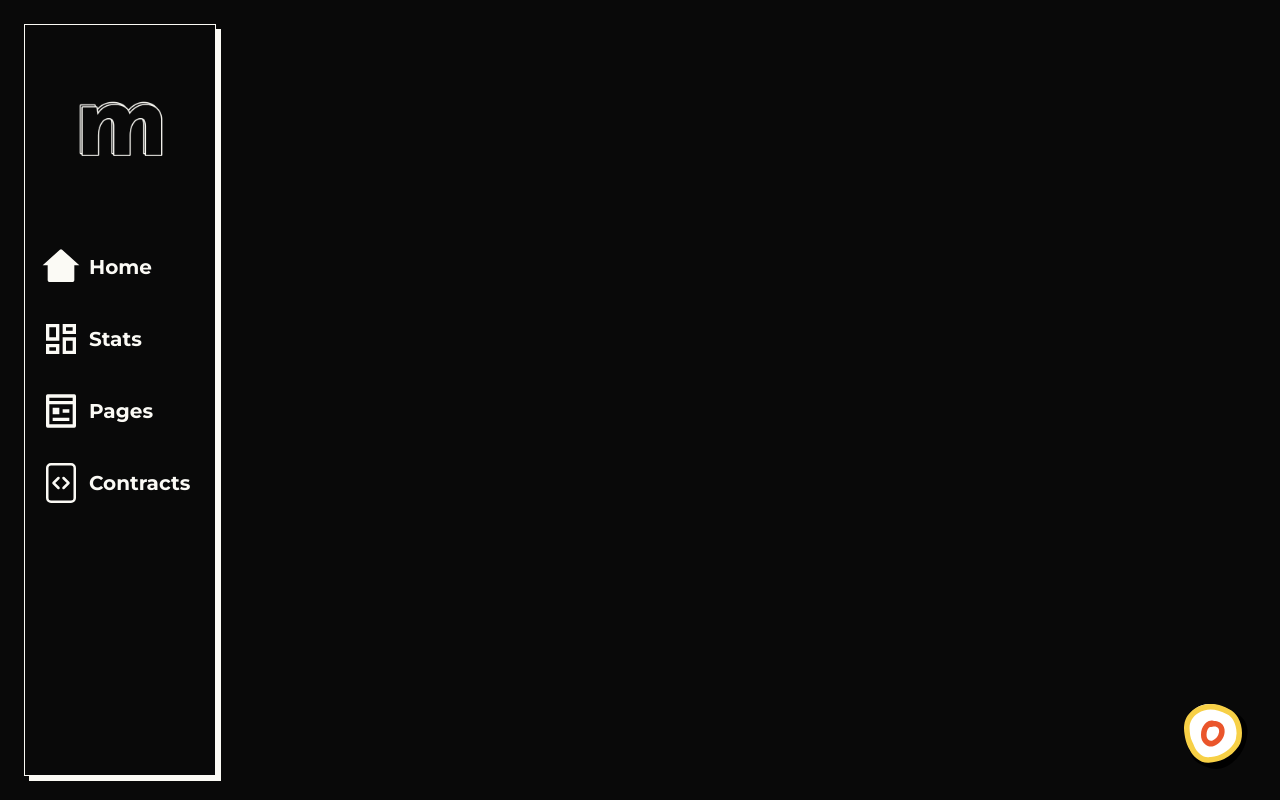
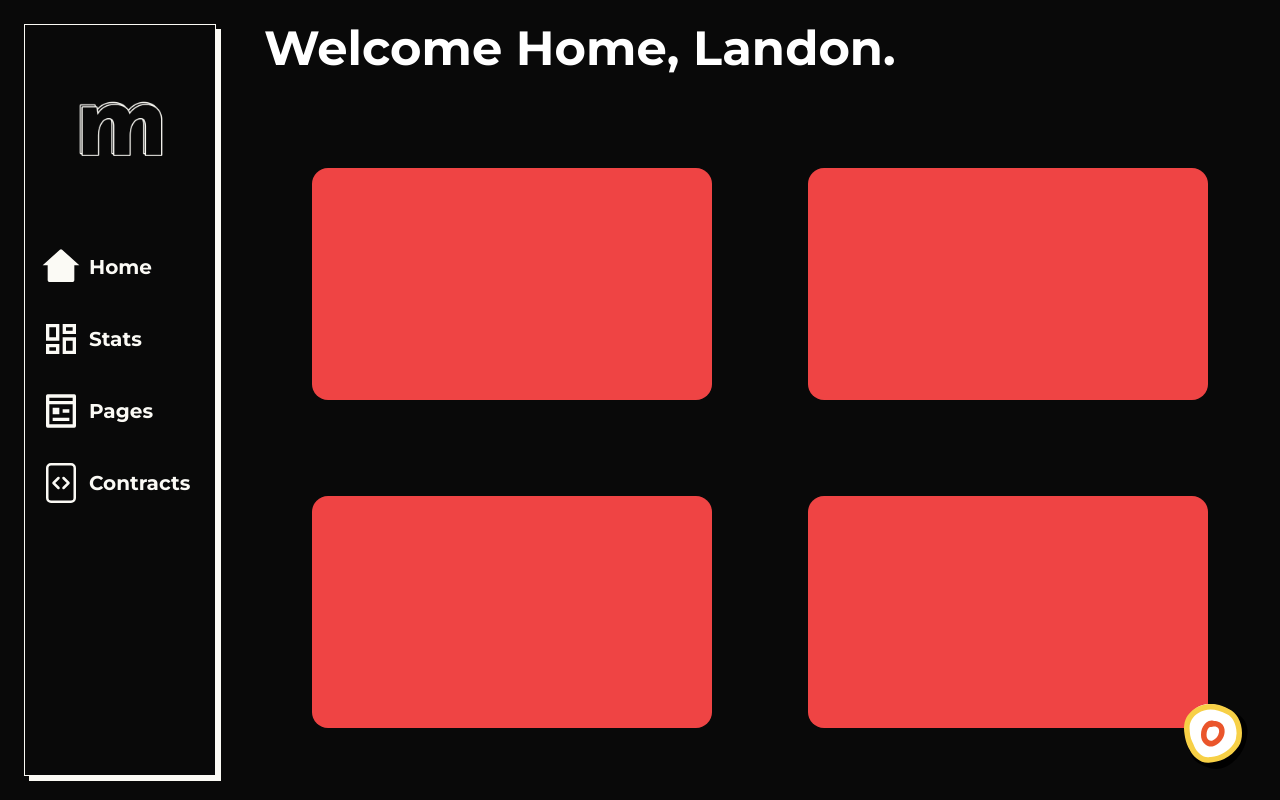
Before and after one commit to Monatize/layer1, a Next.js app: page /home in a window 1280 px wide. Built offline with nearby package versions, Linux system fonts and the light colour scheme.

Commit message:
git commit hyphen main quotation mark quotation mark

```diff
--- a/components/Home/HomePanel.tsx
+++ b/components/Home/HomePanel.tsx
@@ -4,8 +4,30 @@ interface IHomePanel {
 
 const HomePanel = (props: IHomePanel) => {
 	return (
-		<div className={`w-full h-full transition-all duration-500 overflow-y-scroll rounded-tl-2xl ${props.dark ? "gradient-border-tl" : "gradient-border-light-tl"}`}>
-			<div className="w-full h-full"></div>
+		<div className={`w-full h-full transition-all duration-500 overflow-y-hidden p-6`}>
+			<h1 className="font-mt font-bold text-white text-5xl whitespace-nowrap">Welcome Home, Landon.</h1>
+			<div className="w-full h-full flex flex-wrap pt-12 pb-12 overflow-y-scroll">
+				<div className="w-full flex items-center basis-full xl:basis-1/2 p-4 xl:p-12">
+					<div className="w-full h-full bg-red-500 rounded-2xl p-8">
+
+					</div>
+				</div>
+				<div className="w-full flex items-center basis-full xl:basis-1/2 p-4 xl:p-12">
+					<div className="w-full h-full bg-red-500 rounded-2xl p-8">
+
+					</div>
+				</div>
+				<div className="w-full flex items-center basis-full xl:basis-1/2 p-4 xl:p-12">
+					<div className="w-full h-full bg-red-500 rounded-2xl p-8">
+
+					</div>
+				</div>
+				<div className="w-full flex items-center basis-full xl:basis-1/2 p-4 xl:p-12">
+					<div className="w-full h-full bg-red-500 rounded-2xl p-8">
+
+					</div>
+				</div>
+			</div>
 		</div>
 	);
 };
--- a/pages/home/index.tsx
+++ b/pages/home/index.tsx
@@ -59,6 +59,7 @@ const Home: NextPage = () => {
         <Sidebar dark={dark} tab={tab} toggleTheme={toggleTheme} setTab={setNewTab} />
       </div>
       <div className={`w-[calc(100%-15rem)] ${dark ? 'bg-brand-black' : 'bg-brand-soft-white'} transition-all duration-500`}>
+        {tab === "home" && <HomePanel dark={dark}/>}
       </div>
     </div>
   );
```
